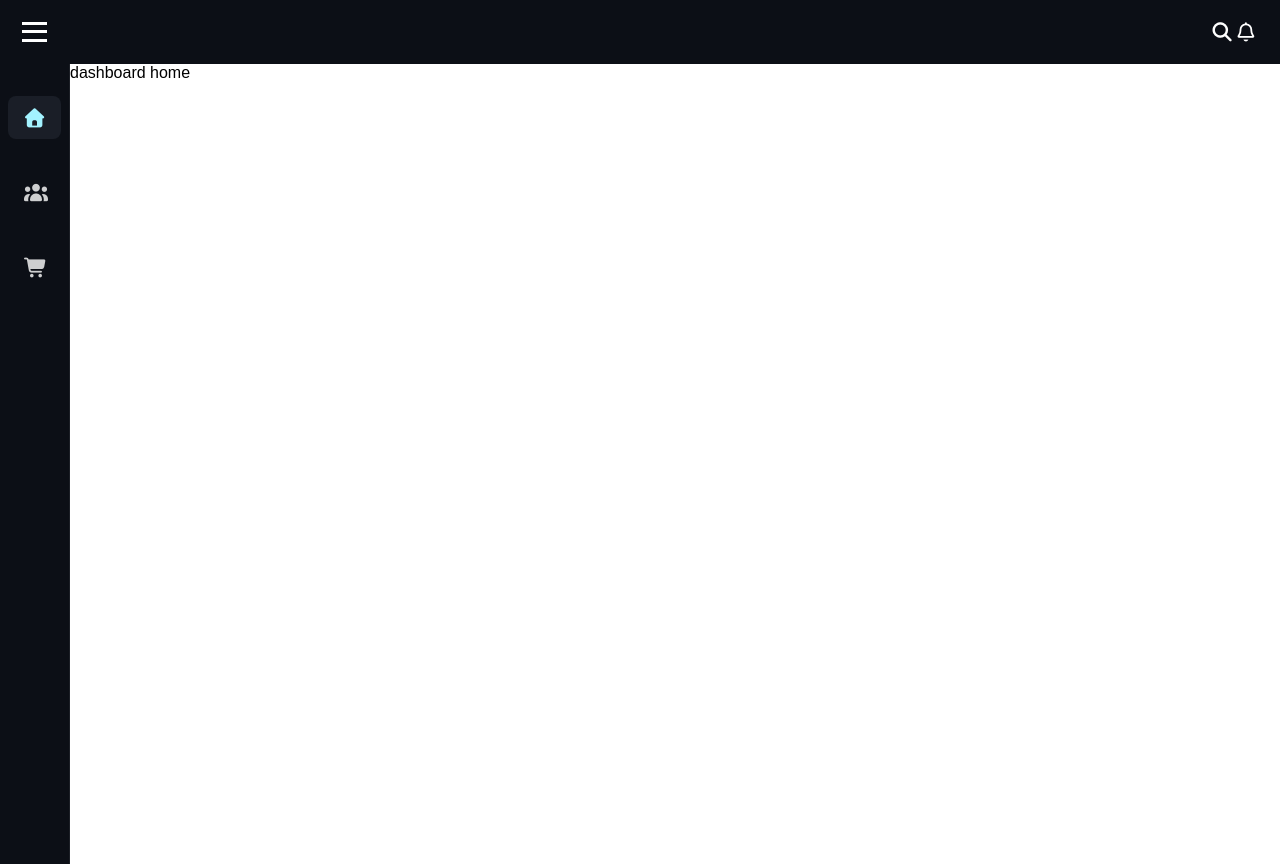
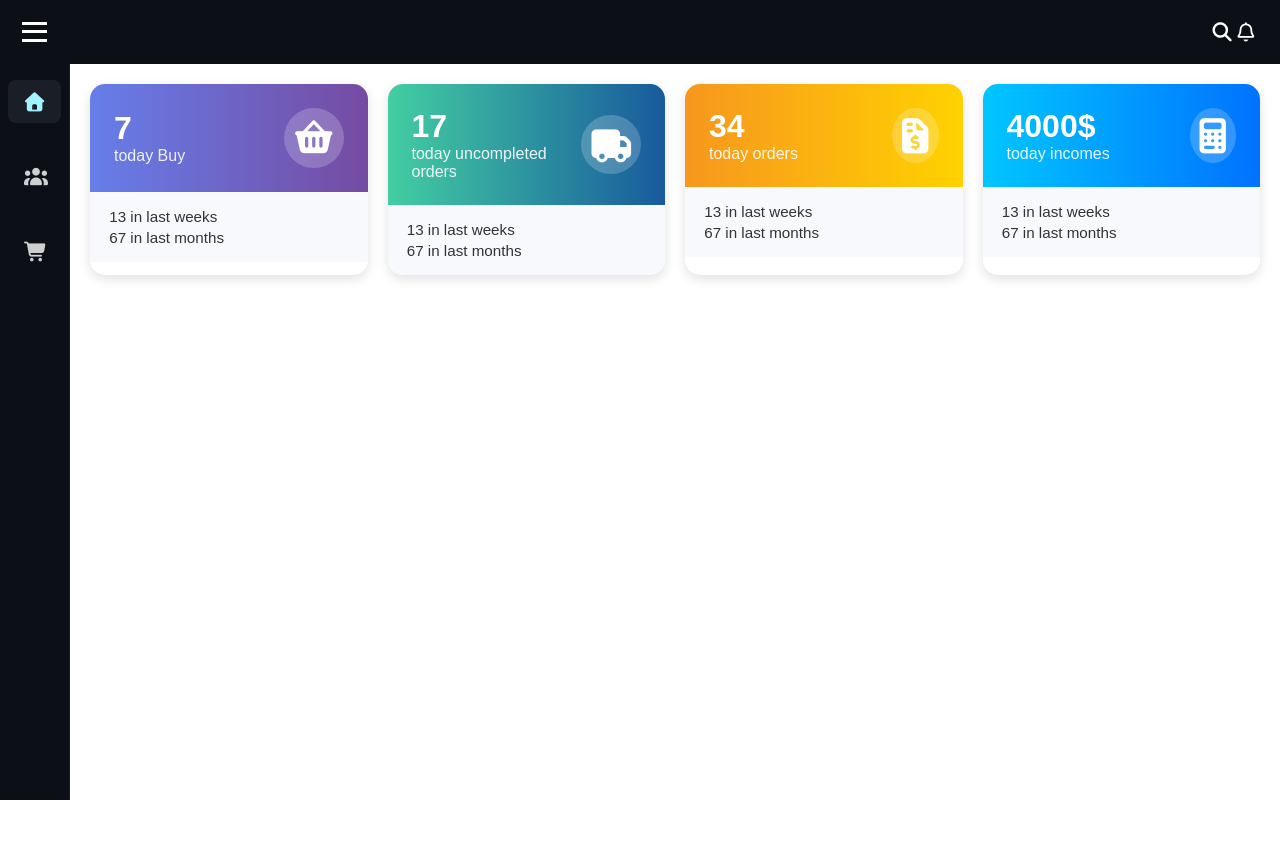
Before and after one commit to AliTohidlou-dev/react-dashboard, a React (Vite) app: page /home in a window 1280 px wide. After the commit the page ends 800 px from the top, so only its background shows below. Built offline with nearby package versions, Linux system fonts and the light colour scheme.

Commit message:
feat: apply basic styling and create first section on home page

```diff
--- a/src/assets/css/style.css
+++ b/src/assets/css/style.css
@@ -243,6 +243,7 @@ a {
   justify-content: flex-end;
   align-items: center;
   padding-inline: 10px;
+  z-index: 1000;
 }
 .sidebar-icon {
   padding-inline-start: 0.75rem;
@@ -289,10 +290,11 @@ a {
 
 }
 /* Dashboard-Navbar-end */
+/* Dashboard-Slider-start */
 /* Sidebar base styles */
 .sidebar {
   width: 250px;
-  min-height: 100dvh;
+  height: 100dvh;
   background-color: #0c0f16;
   color: #fff;
   padding: 1rem 0.5rem;
@@ -300,8 +302,11 @@ a {
   flex-direction: column;
   gap: 1rem;
   transition: width 0.3s ease;
-  overflow: hidden;
   border-inline-end: 1px solid #1c1f26;
+  position: absolute;
+  top: 0;
+  padding-top: 4rem;
+  z-index: 999;
 }
 
 .sidebar.collapsed {
@@ -343,3 +348,108 @@ a {
 .sidebar.collapsed .nav-link span {
   display: none;
 }
+/* Dashboard-Slider-end */
+/* Dashboard-Content-start */
+.content {
+  position: absolute;
+  width: 100%;
+  height: 100%;
+  top: 0;
+  padding-top: 4rem;
+  padding-inline-start: 70px;
+  z-index: 998;
+  overflow: scroll;
+}
+
+.dashboard-summery {
+  width: 100%;
+  padding: 20px;
+  display: flex;
+  justify-content: space-between;
+  flex-wrap: wrap;
+  gap: 20px;
+}
+
+.slice {
+  display: flex;
+  flex: 1 1 220px;
+  flex-direction: column;
+  border-radius: 15px;
+  overflow: hidden;
+  box-shadow: 0 4px 12px rgba(0, 0, 0, 0.12);
+  transition: transform 0.3s ease;
+}
+.slice:hover {
+  transform: translateY(-5px);
+}
+
+.box-top {
+  display: flex;
+  justify-content: space-between;
+  align-items: center;
+  padding: 1.5rem;
+  color: white;
+}
+
+.box-top i {
+  font-size: 2.2rem;
+  background-color: rgba(255, 255, 255, 0.2);
+  padding: 10px;
+  width: auto;
+  border-radius: 50%;
+  aspect-ratio: 1;
+  display: flex;
+  align-items: center;
+  justify-content: center;
+}
+
+.box-content p:first-child {
+  font-size: 2rem;
+  font-weight: bold;
+  margin: 0;
+}
+
+.box-content p:last-child {
+  font-size: 1rem;
+  margin: 0;
+  opacity: 0.9;
+}
+
+.box-down {
+  background-color: #fff;
+  padding: 1rem 1.2rem;
+  font-size: 0.95rem;
+  color: #333;
+  display: flex;
+  flex-direction: column;
+  gap: 4px;
+}
+.dashboard-summery .slice:nth-child(1) .box-top {
+  background: linear-gradient(to right, #667eea, #764ba2);
+}
+.dashboard-summery .slice:nth-child(1) .box-down {
+  background-color: #f8f9fc;
+}
+
+.dashboard-summery .slice:nth-child(2) .box-top {
+  background: linear-gradient(to right, #43cea2, #185a9d);
+}
+.dashboard-summery .slice:nth-child(2) .box-down {
+  background-color: #f8f9fc;
+}
+
+.dashboard-summery .slice:nth-child(3) .box-top {
+  background: linear-gradient(to right, #f7971e, #ffd200);
+}
+.dashboard-summery .slice:nth-child(3) .box-down {
+  background-color: #f8f9fc;
+}
+
+.dashboard-summery .slice:nth-child(4) .box-top {
+  background: linear-gradient(to right, #00c6ff, #0072ff);
+}
+.dashboard-summery .slice:nth-child(4) .box-down {
+  background-color: #f8f9fc;
+}
+
+/* Dashboard-Content-end */
--- /dev/null
+++ b/src/components/home/Slice.jsx
@@ -0,0 +1,19 @@
+function Slice({num,title,icon,weeklySummery,monthlySummery}) {
+  return (
+    <div className="slice">
+      <div className="box-top">
+        <div className="box-content">
+          <p>{num}</p>
+          <p>{title}</p>
+        </div>
+        <i class={icon}></i>
+      </div>
+      <div className="box-down">
+        <p>{weeklySummery}</p>
+        <p>{monthlySummery}</p>
+      </div>
+    </div>
+  );
+}
+
+export default Slice;
--- a/src/contexts/SidebarContext.js
+++ b/src/contexts/SidebarContext.jsx
@@ -3,4 +3,6 @@ const SidebarContext=createContext({
   collapsed:true,
   setCollapsed:()=>{}
 })
+
+
 export default SidebarContext;
--- a/src/layouts/admin/index.jsx
+++ b/src/layouts/admin/index.jsx
@@ -5,14 +5,19 @@ import SidebarContext from "../../contexts/SidebarContext";
 import { useState } from "react";
 const DashboardLayout = () => {
   const [collapsed,setCollapsed]=useState(true)
+  const handleSidebar=()=>{
+    setCollapsed(true)
+  }
   return (
-      <SidebarContext.Provider value={{collapsed,setCollapsed}}>
+    <SidebarContext.Provider value={{collapsed,setCollapsed}}>
         <Navbar />
         <div className="dashboard">
           <Sidebar />
-          <Outlet />
+          <div className="content" onClick={handleSidebar}>
+          <Outlet/>
+          </div>
         </div>
-      </SidebarContext.Provider>
+    </SidebarContext.Provider>
   );
 };
 export default DashboardLayout;
--- a/src/pages/Home.jsx
+++ b/src/pages/Home.jsx
@@ -1,8 +1,39 @@
+import Slice from "../components/home/Slice";
+
 function Home() {
   return (
-    <div className="home">
-      <p>dashboard home</p>
-    </div>
+    <>
+      <div className="dashboard-summery">
+        <Slice
+          num={7}
+          title={"today Buy"}
+          icon={"fa-solid fa-basket-shopping"}
+          weeklySummery={"13 in last weeks"}
+          monthlySummery={"67 in last months"}
+        />
+        <Slice
+          num={17}
+          title={"today uncompleted orders"}
+          icon={"fa-solid fa-truck"}
+          weeklySummery={"13 in last weeks"}
+          monthlySummery={"67 in last months"}
+        />
+        <Slice
+          num={34}
+          title={"today orders"}
+          icon={"fa-solid fa-file-invoice-dollar"}
+          weeklySummery={"13 in last weeks"}
+          monthlySummery={"67 in last months"}
+        />
+        <Slice
+          num={'4000$'}
+          title={"today incomes"}
+          icon={"fa-solid fa-calculator"}
+          weeklySummery={"13 in last weeks"}
+          monthlySummery={"67 in last months"}
+        />
+      </div>
+    </>
   );
 }
 
```
